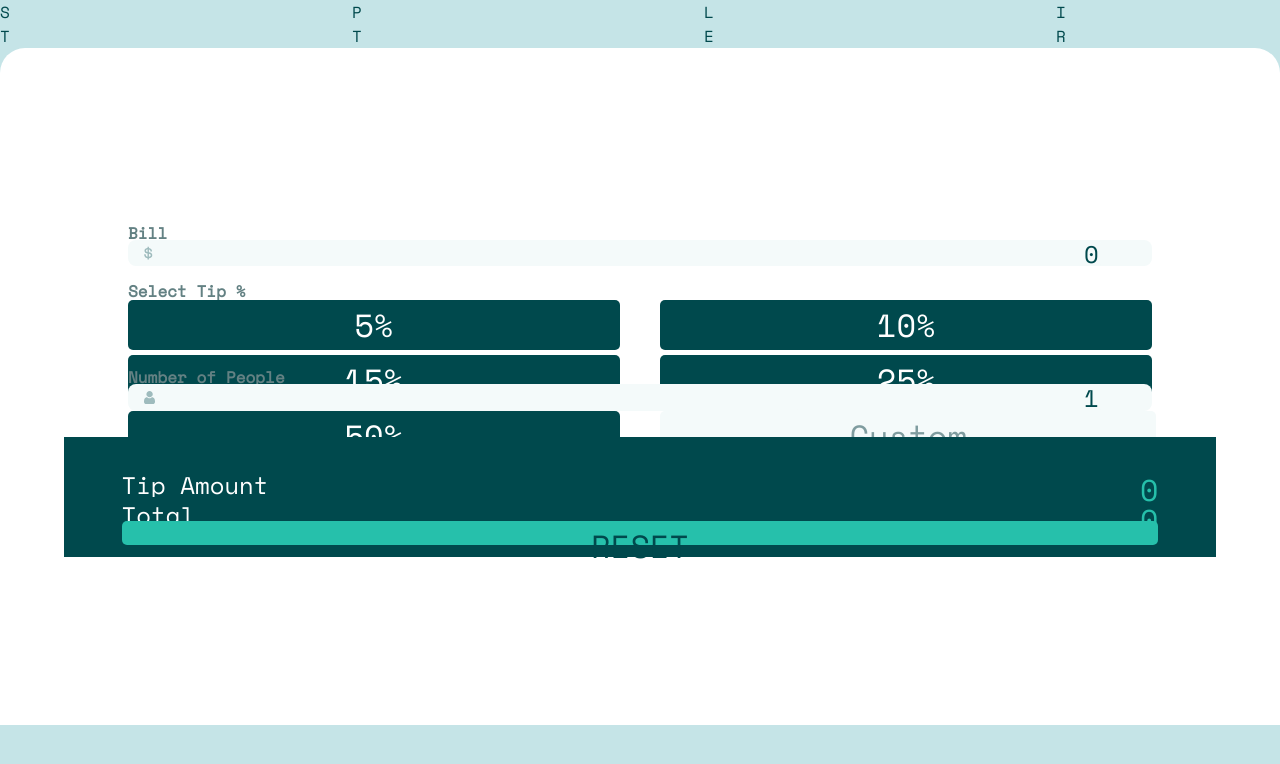
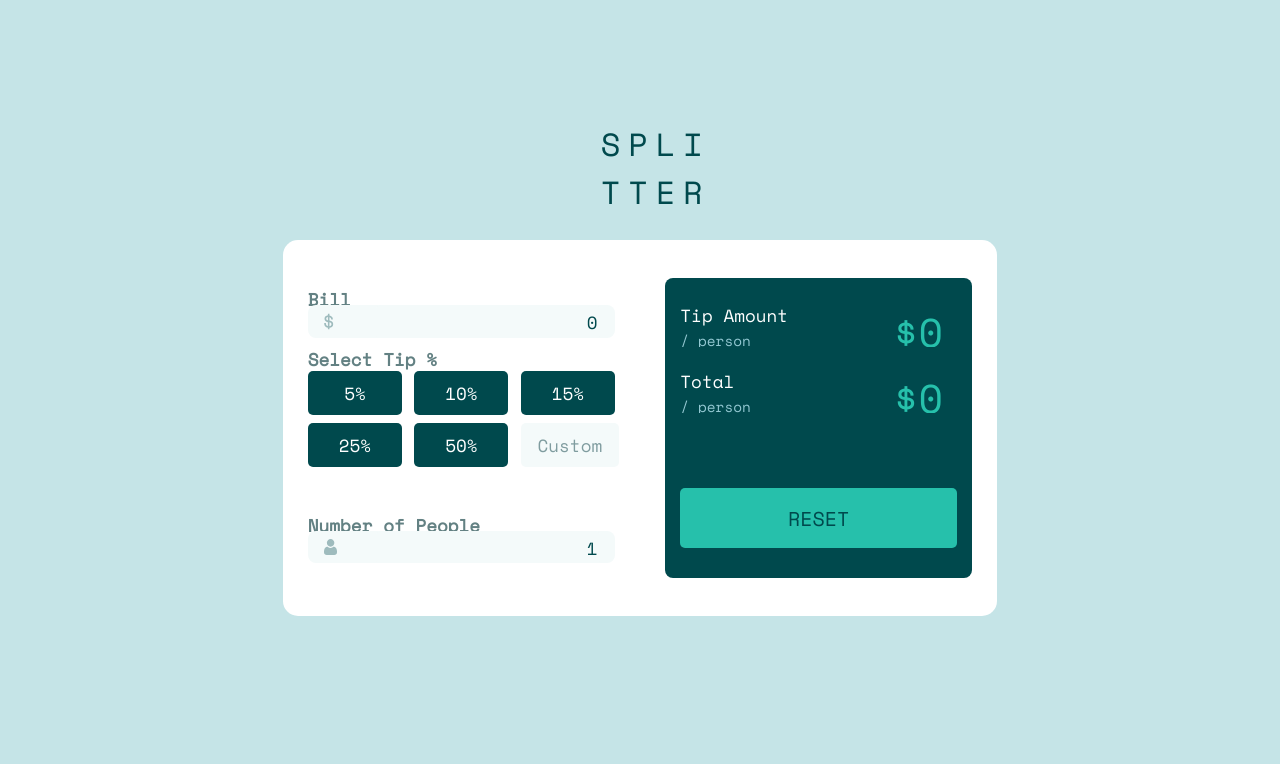
Before and after one commit to maperezromero/tip-calculator-app, a React (Create React App) app: page / in a window 1280 px wide. Shown: the top 764 px of the page. Built offline with nearby package versions, Linux system fonts and the light colour scheme.

Commit message:
upgrade: responsive design desktop

```diff
--- a/src/App.css
+++ b/src/App.css
@@ -195,6 +195,10 @@ html, body, #root, #root>div{
   color: hsl(172, 67%, 45%);;
   height: 10%
 }
+.selected{
+  background-color: hsl(172, 67%, 45%) !important;
+  color: hsl(183, 100%, 15%) !important;
+}
 @media screen and (max-width: 767px){
   .App{
     display: flex;
@@ -258,5 +262,92 @@ html, body, #root, #root>div{
     height: 100%;
     margin: 0;
   }
+  .container{
+    justify-items: center;
+    align-items: center;
+    position: relative;
+  }
+  .calculator{
+    height: min(47vh, 30vw);
+    aspect-ratio: 1.9;
+    flex-direction: row;
+    position: absolute;
+    border-radius: 15px;
+    top: 30%;
+    justify-content: space-around;
+  }
+  .title-container{
+    position: absolute;
+    top: 15%;
+  }
+  .output, .input{
+    height: 80%;
+    border-radius: 8px;
+    width: 43%;
+    position: relative;
+  }
+  .input{
+    justify-content: space-between;
+  }
+  .bill{
+    height: 15%;
+    position: absolute;
+  }
+  .bill .text{
+    height: 28%;
+  }
+  .bill .amount-container{
+    height: 72%;
+  }
+  .tip{
+    position: absolute;
+    top: 23%;
+  }
+  .tip-button, .custom-tip, .text, .number-people, .amount, .title-output  {
+    font-size: min(1.6vw, 2.2vh) !important;
+  }
+  .text-person{
+    font-size: min(1.2vw, 1.8vh) !important;
+  }
+  .title *{
+    font-size: min(3vw, 4vh) !important;
+  }
+  .amount-output{
+    font-size: min(4vw, 5vh) !important;
+  }
+  .reset{
+    font-size: min(2vw, 2.5vh) !important;
+  }
+  .tip-amount{
+    height: 15%;
+    position: absolute;
+    top: 8%
+  }
+  .total-amount{
+    height: 15%;
+    position: absolute;
+    top: 30%
+  }
+  .persons{
+    position: absolute;
+    height: 15%;
+    width: 100%;
+    bottom: 5%;
+  }
+  .persons .text{
+    height: 28%;
+  }
+  .persons .people-container{
+    height: 72%;
+  }
+  .tip-container{
+    grid-template-columns: 1fr 1fr 1fr;
+    grid-template-rows: 1fr 1fr;
+  }
+  .amount-container{
+    height: 80%;
+  }
+  .text{
 
+  }
 }
--- a/src/components/bill.js
+++ b/src/components/bill.js
@@ -6,8 +6,8 @@ export const Bill = () => {
     const { values, setValues } = useContext(valuesContext)
 
     const handleInput = (e) => {
-
-        setValues({...calculation({...values, bill: Number(e.target.value)})})
+        console.log(e.target.value);
+        setValues({...calculation({...values, bill: e.target.value})})
 
     }
     const resetInput = () => {
--- a/src/components/tip-amount.js
+++ b/src/components/tip-amount.js
@@ -15,7 +15,7 @@ export const TipAmount = () =>{
                 </span>
             </span>
             <span className = "amount-output">
-                {values.tipAmount}
+                ${values.tipAmount}
             </span>
         </span>
     )
--- a/src/components/tip.js
+++ b/src/components/tip.js
@@ -1,21 +1,22 @@
-import { useContext } from "react";
+import { useContext, useState } from "react";
 import { valuesContext } from "../App";
 import { calculation } from "../helpers/calculation";
 
 export const Tip = () => {
     const { values, setValues } = useContext(valuesContext)
-    let selected;
+    const   [ selected, setSelected] = useState(0);
+
     const handleInput = (e) => {
+        console.log(e.target.value);
         setValues({...calculation({...values, tip: Number(e.target.value)})})
     }
     const resetInput = () => {
         setValues({...values, tip: ''})
     }
     const handleClick = (e) => {
-        console.log(e);
-        console.log(e.target.id.indexOf('-'));
-        selected = e.target.id.substring(e.target.id.indexOf('-'),2);
-        console.log(selected);
+        setSelected(Number(e.target.id.substring(e.target.id.length - (e.target.id.length - (e.target.id.indexOf('-')+1)))));
+        setValues({...values, tip: 'Custom'})
+        setValues({...calculation({...values, tip: selected})})
     }
     return (
         <span className = "tip">
@@ -23,19 +24,19 @@ export const Tip = () => {
                 Select Tip %
             </span>
             <span className = "tip-container">
-                <button className = {`tip-button ${selected === 5? 'selected': null}`} id = "tip-5" onClick={handleClick}>
+                <button className = {`tip-button ${selected === 5? 'selected': ''}`} id = "tip-5" onClick={handleClick}>
                     5%
                 </button>
-                <button className = "tip-button" id = "tip-10">
+                <button className = {`tip-button ${selected === 10? 'selected': ''}`} id = "tip-10" onClick={handleClick}>
                     10%
                 </button>
-                <button className = "tip-button" id = "tip-15">
+                <button className = {`tip-button ${selected === 15? 'selected': ''}`} id = "tip-15" onClick={handleClick}>
                     15%
                 </button>
-                <button className = "tip-button" id = "tip-25">
+                <button className = {`tip-button ${selected === 25? 'selected': ''}`} id = "tip-25" onClick={handleClick}>
                     25%
                 </button>
-                <button className = "tip-button" id = "tip-50">
+                <button className = {`tip-button ${selected === 50? 'selected': ''}`} id = "tip-50" onClick={handleClick}>
                     50%
                 </button>
                 <input type="text" className = "custom-tip"  value={values.tip} onClick={()=> resetInput()} onChange = {handleInput}/>
--- a/src/components/total-amount.js
+++ b/src/components/total-amount.js
@@ -15,7 +15,7 @@ export const TotalAmount = () =>{
                 </span>
             </span>
             <span className = "amount-output">
-                {values.total}
+                ${values.total}
             </span>
         </span>
     )
--- a/src/helpers/calculation.js
+++ b/src/helpers/calculation.js
@@ -1,22 +1,33 @@
 export const calculation = (values) => {
     console.log(values);
     let total = 0;
-    if (typeof(values.bill)==='number'){
+    if (values.bill.slice(-1)==='.' && typeof(Number(values.bill.slice(0,-1)))==='number'){
+        values = {...values, bill: values.bill}
         if (typeof(values.persons)==='number'){
-            total = ((values.bill*(values.tip/100))+values.bill)/values.persons;
-
-            console.log(':::8');
+            total = (((values.bill*(values.tip/100))+values.bill)/values.persons).toFixed(2);
             if (typeof(values.tip)==='number'){
-                total = ((values.bill*(values.tip/100))+values.bill)/values.persons;
-                values = {...values, tipAmount: ((values.bill*(values.tip/100))/values.persons) ,total: total}
+                total = (((values.bill*(values.tip/100))+values.bill)/values.persons).toFixed(2);
+                values = {...values, tipAmount: ((values.bill*(values.tip/100))/values.persons).toFixed(2) ,total: total}
 
             }else{
-                values = {...values, total: values.bill/values.persons}
+                values = {...values, total: (Number(values.bill)/values.persons).toFixed(2)}
+            }
+        }
+    }else if (typeof(Number(values.bill))==='number'){
+        console.log('DENTRO ELSE');
+        if (typeof(values.persons)==='number'){
+            total = (((values.bill*(values.tip/100))+values.bill)/values.persons).toFixed(2);
+            if (typeof(values.tip)==='number'){
+                total = (((Number(values.bill)*(values.tip/100))+Number(values.bill))/values.persons).toFixed(2);
+                values = {...values, tipAmount: ((values.bill*(values.tip/100))/values.persons).toFixed(2), total: total}
+
+            }else{
+                values = {...values, total: (Number(values.bill)/values.persons).toFixed(2)}
             }
         }
     }else{
+        console.log('ENTRO');
         values ={...values, total:0}
-        console.log('ELSE');
     }
     return values;
 }
```
